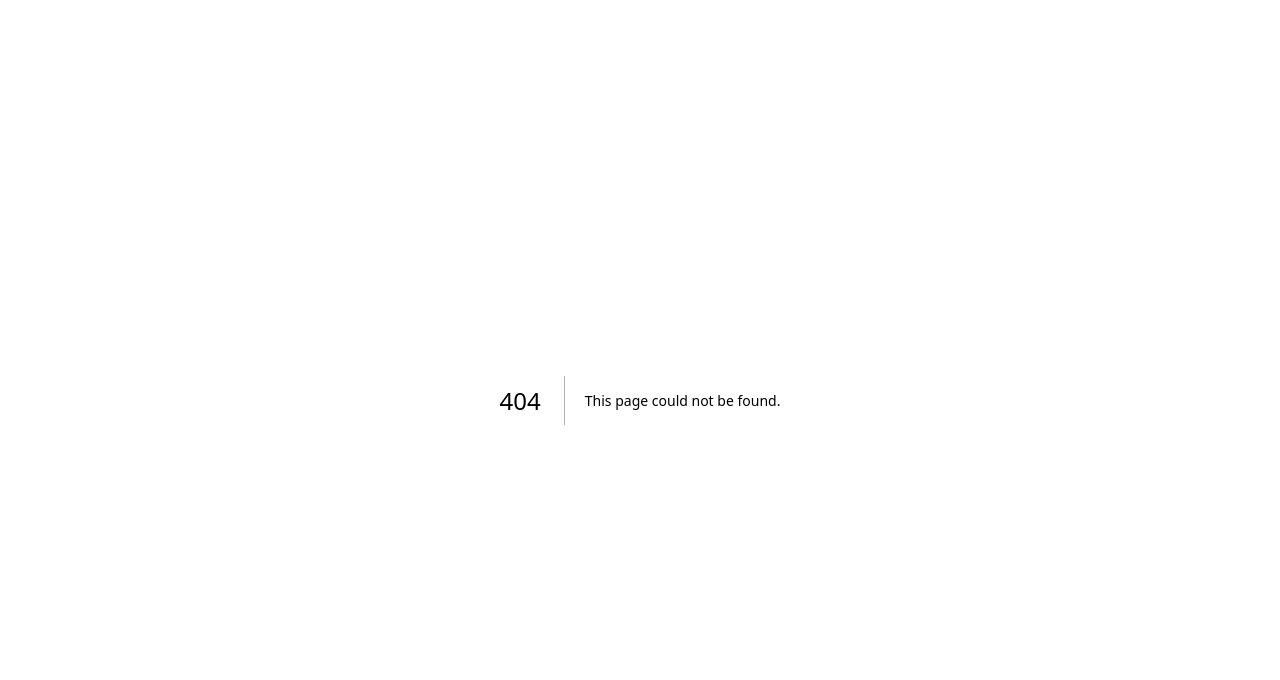
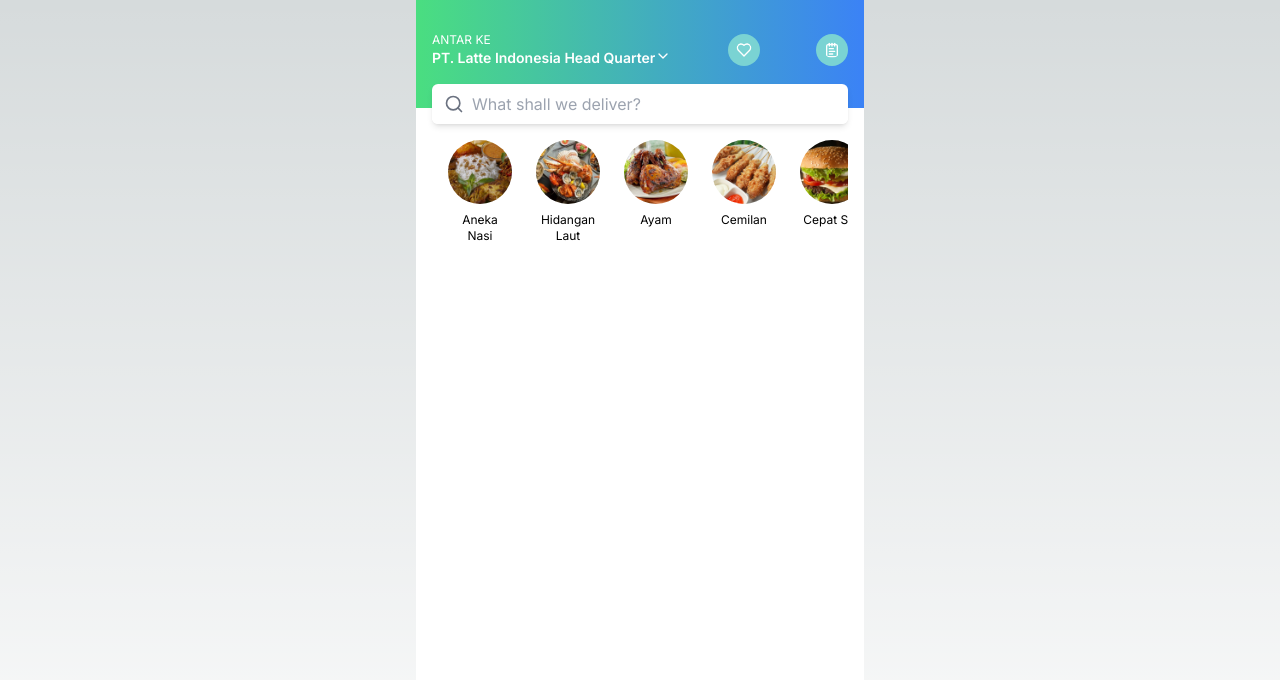
Before and after one commit to ekkymulia/falcon-hack-edugen, a Next.js app: page /food in a window 1280 px wide. Before the commit this address had no page. Shown: the top 680 px of the page. Built offline with nearby package versions, Linux system fonts and the light colour scheme.

Commit message:
feat: add food page and category selector component

```diff
--- /dev/null
+++ b/src/app/food/page.js
@@ -0,0 +1,42 @@
+import Image from "next/image";
+import CategorySelector from "@/components/CategorySelector";
+import { Heart, NotepadText, ChevronDown, Search } from "lucide-react";
+
+export default function Home() {
+  return (
+    <main className="bg-white min-h-screen max-w-md bg-gradient-to-r from-green-400 to-blue-500">
+      <header className="bg-gradient-to-r from-green-400 to-blue-500 relative inset-y-4 p-4 space-x-2 flex justify-between items-center">
+        <div className="flex flex-col">
+          <div className="text-white text-xs">ANTAR KE</div>
+          <div className="text-white text-sm font-semibold flex flex-row">
+            <p className="truncate overflow-hidden whitespace-nowrap w-xs">
+              PT. Latte Indonesia Head Quarter
+            </p>
+            <ChevronDown size={16} />
+          </div>
+        </div>
+        <Heart
+          size={32}
+          color="#fff"
+          className="bg-[#7ad3d3] rounded-full p-2"
+        />
+        <NotepadText
+          size={32}
+          color="#fff"
+          className="bg-[#7ad3d3] rounded-full p-2"
+        />
+      </header>
+      <div className="flex-1 mx-4 relative inset-y-4 shadow-md rounded-md">
+        <input
+          type="text"
+          placeholder="What shall we deliver?"
+          className="w-full p-2 pl-10 rounded-md bg-white"
+        />
+        <Search className="absolute left-3 top-2.5 text-gray-500" size={20} />
+      </div>
+      <div className="bg-white p-4 h-screen">
+        <CategorySelector />
+      </div>
+    </main>
+  );
+}
--- /dev/null
+++ b/src/components/CategorySelector.js
@@ -0,0 +1,41 @@
+import Image from "next/image";
+
+import AnekaNasiIcon from "../../public/assets/images/food/aneka-nasi.jpg";
+import HidanganLautIcon from "../../public/assets/images/food/hidangan-laut.jpg";
+import AyamIcon from "../../public/assets/images/food/ayam.jpg";
+import CemilanIcon from "../../public/assets/images/food/cemilan.jpg";
+import CepatSajiIcon from "../../public/assets/images/food/cepat-saji.jpg";
+import MinumanIcon from "../../public/assets/images/food/minuman.jpg";
+
+const categories = [
+  { name: "Aneka Nasi", icon: AnekaNasiIcon },
+  { name: "Hidangan Laut", icon: HidanganLautIcon },
+  { name: "Ayam", icon: AyamIcon },
+  { name: "Cemilan", icon: CemilanIcon },
+  { name: "Cepat Saji", icon: CepatSajiIcon },
+  { name: "Minuman", icon: MinumanIcon },
+];
+
+const CategorySelector = () => {
+  return (
+    <div className="p-4 flex overflow-x-scroll scrollbar-hide">
+      {categories.map((category) => (
+        <div key={category.name} className="flex flex-col items-center mr-6">
+          <div className="w-16 h-16 rounded-full overflow-hidden relative">
+            <Image
+              src={category.icon}
+              alt={category.name}
+              layout="fixed"
+              width={128}
+              height={128}
+              className="object-cover"
+            />
+          </div>
+          <span className="mt-2 text-center text-xs">{category.name}</span>
+        </div>
+      ))}
+    </div>
+  );
+};
+
+export default CategorySelector;
```
